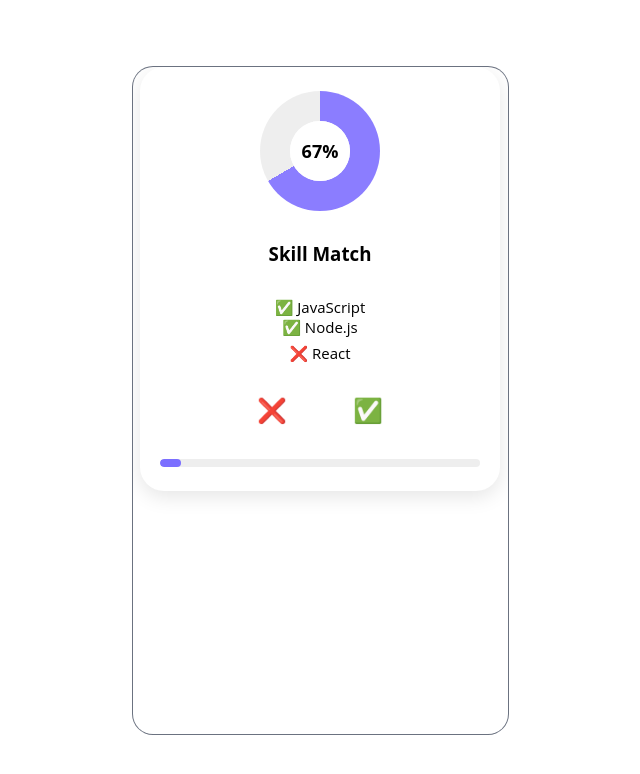
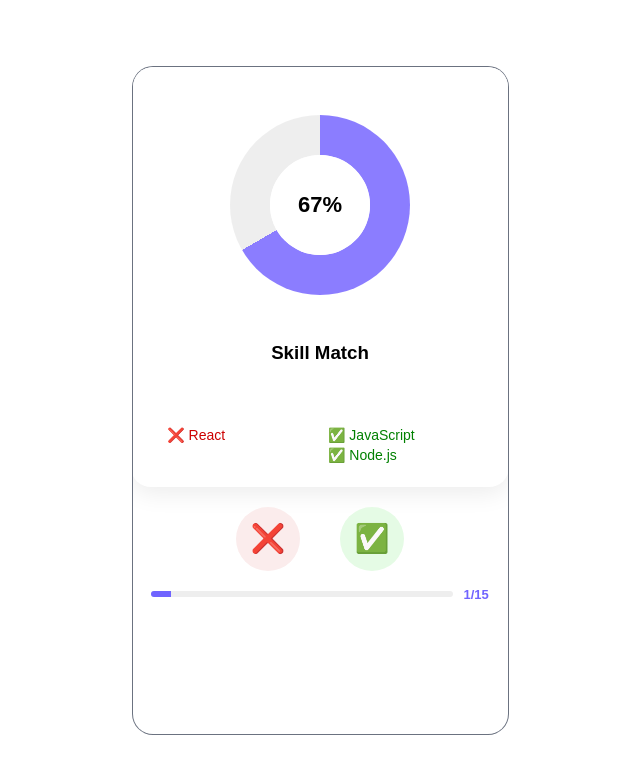
Before and after one commit to cse110-sp25-group3/cse110-sp25-group3, a plain HTML site: page source/pages/feed/feed.html in a window 1280 px wide. Shown: the whole page, without its empty margins (320-960 px from the left). Drawn offline with Linux system fonts and the light colour scheme; a web font is replaced by a local one.

Commit message:
completed the frontend (skills assessment) for card front

```diff
--- a/source/pages/feed/feed.css
+++ b/source/pages/feed/feed.css
@@ -1,107 +1,142 @@
+body {
+  font-family: "Open Sans", sans-serif;
+}
+
+.card-container {
+  position: relative;
+  width: 90%;
+  max-width: 360px;
+  margin: 0 auto;
+  display: flex;
+  flex-direction: column;
+  align-items: center;
+}
+
 .job-card-front {
   background: white;
-  border-radius: 24px;
-  padding: 24px 20px;
-  width: 320px;
-  box-shadow: 0 6px 20px rgba(0, 0, 0, 0.1);
-  font-family: "Open Sans", sans-serif;
+  border-radius: 20px;
+  padding: 20px;
+  box-shadow: 0 6px 24px rgba(0, 0, 0, 0.08);
   text-align: center;
-  margin: auto;
+  width: 100%;
+  min-height: 380px;          /* NEW: consistent height */
   display: flex;
   flex-direction: column;
-  gap: 12px;
+  justify-content: space-between;
 }
 
+
 .donut {
-  width: 120px;
-  height: 120px;
+  width: 180px;
+  height: 180px;
   border-radius: 50%;
-  background: conic-gradient(#8b7dff 0deg, #eee 0deg); /* default placeholder */
+  margin: auto;
   display: flex;
   align-items: center;
   justify-content: center;
-  margin: 0 auto;
+  background: conic-gradient(#8b7dff var(--degree, 0deg), #eee 0deg);
   position: relative;
 }
 
 .donut-text {
+  font-size: 22px;
+  font-weight: bold;
+  width: 100px;
+  height: 100px;
+  line-height: 100px;
+  background: white;
+  text-align: center;
+  border-radius: 50%;
   position: absolute;
-  font-weight: 700;
-  font-size: 18px;
-  background: white;
-  width: 60px;
-  height: 60px;
-  line-height: 60px;
-  border-radius: 50%;
-  text-align: center;
-  box-shadow: inset 0 0 0 2px #fff;
+  box-shadow: inset 0 0 0 2px white;
 }
 
-.skills {
+.skills-2col {
+  display: flex;
+  justify-content: space-between;
+  text-align: left;
+  margin-top: 40px;
+  padding: 0 16px;
+  gap: 16px;
+}
+
+.skills-left,
+.skills-right {
+  flex: 1;
+}
+
+.skills-left p {
+  margin: 4px 0;
+  color: #cc0000;
+  font-size: 14px;
+}
+
+.skills-right p {
+  margin: 4px 0;
+  color: #008000;
+  font-size: 14px;
+}
+
+.button-row {
   display: flex;
   justify-content: center;
-  flex-direction: column;
-  gap: 6px;
-  font-size: 15px;
+  gap: 40px;
+  margin: 20px 0 10px 0;
+  z-index: 2;
 }
 
-.skills p {
-  margin: 0;
-}
-
-.actions {
-  display: flex;
-  justify-content: center;
-  gap: 48px;
-  margin: 12px 0 8px 0;
-}
-
-.actions button {
-  font-size: 24px;
+.button-row button {
+  width: 64px;
+  height: 64px;
+  font-size: 28px;
+  border-radius: 50%;
   border: none;
-  background: none;
   cursor: pointer;
-  width: 48px;
-  height: 48px;
-  border-radius: 50%;
   transition: transform 0.2s;
-}
-
-.actions button:hover {
-  transform: scale(1.1);
+  box-shadow: none;
 }
 
 .skip {
-  background-color: #ffe5e5;
-  color: #d33;
+  background-color: #fbecec;
+  color: #cc0000;
 }
 
 .apply {
-  background-color: #e5ffe5;
-  color: #2c9;
+  background-color: #e5fbe5;
+  color: #008000;
+}
+
+.button-row button:hover {
+  transform: scale(1.1);
+  box-shadow: 0 4px 12px rgba(0, 0, 0, 0.1);
+}
+
+.progress-row {
+  display: flex;
+  align-items: center;
+  justify-content: space-between;
+  width: 100%;
+  padding: 0 6px;
+  margin-top: 6px;
 }
 
 .progress-bar {
-  position: relative;
-  height: 8px;
-  background: #eee;
+  flex: 1;
+  height: 6px;
+  background-color: #eee;
   border-radius: 4px;
-  margin-top: 4px;
   overflow: hidden;
+  margin-right: 10px;
 }
 
 .progress-bar .filled {
   height: 100%;
-  background: #7b6fff;
-  border-radius: 4px;
-  transition: width 0.3s ease-in-out;
+  background: #7064ff;
+  transition: width 0.3s;
 }
 
-.progress-bar .progress-text {
-  font-size: 12px;
+.progress-text {
+  font-size: 13px;
   font-weight: 600;
-  color: #7b6fff;
-  position: absolute;
-  right: 0;
-  bottom: 110%;
+  color: #7064ff;
 }
--- a/source/pages/feed/feed.html
+++ b/source/pages/feed/feed.html
@@ -6,6 +6,10 @@
     <link rel="stylesheet" href="./feed.css" />
     <link rel="stylesheet" href="../../global.css" />
     <link rel="stylesheet" href="../../components/header.css" />
+    <link
+      href="https://fonts.googleapis.com/css2?family=Open+Sans:wght@400;600;700&display=swap"
+      rel="stylesheet"
+    />
 
     <title>Job Feed</title>
   </head>
--- a/source/pages/feed/feed.js
+++ b/source/pages/feed/feed.js
@@ -1,58 +1,77 @@
-const userSkills = ['JavaScript', 'Node.js'];
+const userSkills = ["JavaScript", "Node.js"];
 
 let currentIndex = 0;
 let jobs = [];
 
 function createJobCardFront(job, userSkills, progress = 1, total = 10) {
-  const matched = job.relevantSkills.filter(skill => userSkills.includes(skill));
-  const lost = job.relevantSkills.filter(skill => !userSkills.includes(skill));
-  const percent = Math.round((matched.length / job.relevantSkills.length) * 100);
+  const matched = job.relevantSkills.filter((skill) =>
+    userSkills.includes(skill)
+  );
+  const lost = job.relevantSkills.filter(
+    (skill) => !userSkills.includes(skill)
+  );
+  const percent = Math.round(
+    (matched.length / job.relevantSkills.length) * 100
+  );
   const degree = Math.round((matched.length / job.relevantSkills.length) * 360);
 
-  const card = document.createElement('div');
-  card.classList.add('job-card-front');
+  const container = document.createElement("div");
+  container.classList.add("card-container");
 
-  card.innerHTML = `
-    <div class="donut" style="background: conic-gradient(#8b7dff ${degree}deg, #eee 0deg);">
+  container.innerHTML = `
+    <div class="job-card-front">
+      <div class="donut" style="--degree: ${degree}deg;">
         <div class="donut-text">${percent}%</div>
       </div>
 
       <h3>Skill Match</h3>
-    <div class="skills">
-      <div class="match">${matched.map(s => `<p>✅ ${s}</p>`).join('')}</div>
-      <div class="lost">${lost.map(s => `<p>❌ ${s}</p>`).join('')}</div>
+      <div class="skills-2col">
+        <div class="skills-left">
+          ${lost.map((s) => `<p>❌ ${s}</p>`).join("")}
+        </div>
+        <div class="skills-right">
+          ${matched.map((s) => `<p>✅ ${s}</p>`).join("")}
+        </div>
+      </div>
     </div>
 
-    <div class="actions">
+    <div class="button-row">
       <button class="skip">❌</button>
       <button class="apply">✅</button>
     </div>
 
+    <div class="progress-row">
       <div class="progress-bar">
         <div class="filled" style="width: ${(progress / total) * 100}%"></div>
+      </div>
       <span class="progress-text">${progress}/${total}</span>
     </div>
-
   `;
 
   // Add listeners for skip and apply
-  card.querySelector('.skip').addEventListener('click', () => {
-    showNextCard();
-  });
-  card.querySelector('.apply').addEventListener('click', () => {
-    // Later you can add auto-apply logic here
+  container.querySelector(".skip").addEventListener("click", () => {
     showNextCard();
   });
 
-  return card;
+  container.querySelector(".apply").addEventListener("click", () => {
+    // future logic for apply
+    showNextCard();
+  });
+
+  return container;
 }
 
 function showNextCard() {
-  const contentDiv = document.querySelector('.content');
-  contentDiv.innerHTML = '';
+  const contentDiv = document.querySelector(".content");
+  contentDiv.innerHTML = "";
 
   if (currentIndex < jobs.length) {
-    const card = createJobCardFront(jobs[currentIndex], userSkills, currentIndex + 1, jobs.length);
+    const card = createJobCardFront(
+      jobs[currentIndex],
+      userSkills,
+      currentIndex + 1,
+      jobs.length
+    );
     contentDiv.appendChild(card);
     currentIndex++;
   } else {
@@ -61,11 +80,13 @@ function showNextCard() {
 }
 
 export async function renderFeed(container) {
-  console.log('renderFeed called');
-  const contentDiv = container.querySelector('.content');
-  contentDiv.innerHTML = '';
+  console.log("renderFeed called");
+  const contentDiv = container.querySelector(".content");
+  contentDiv.innerHTML = "";
 
-  const response = await fetch('../../assets/datasets/dummy_job_positions.json');
+  const response = await fetch(
+    "../../assets/datasets/dummy_job_positions.json"
+  );
   jobs = await response.json();
   currentIndex = 0;
 
```
Lines whose indentation alone changed are shown as unchanged.
